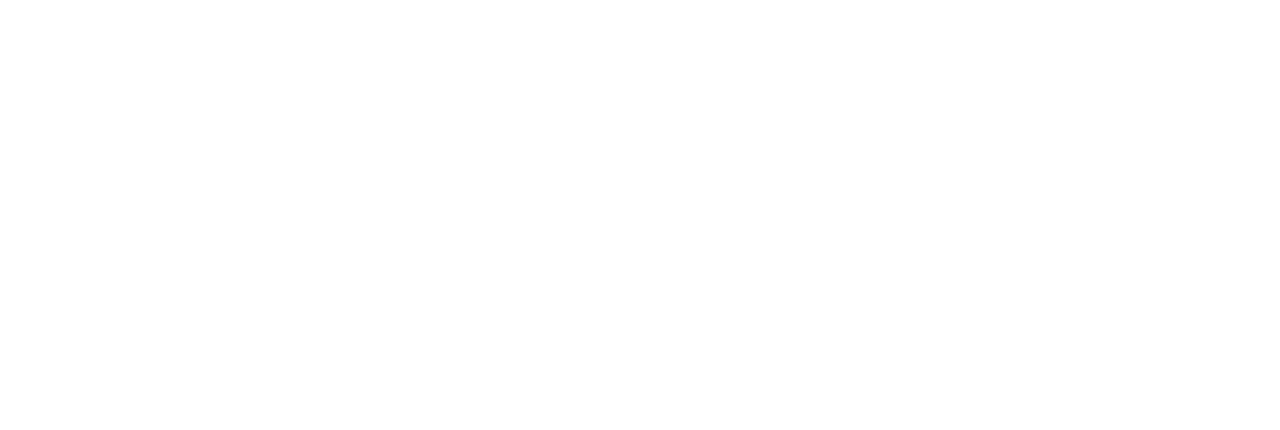
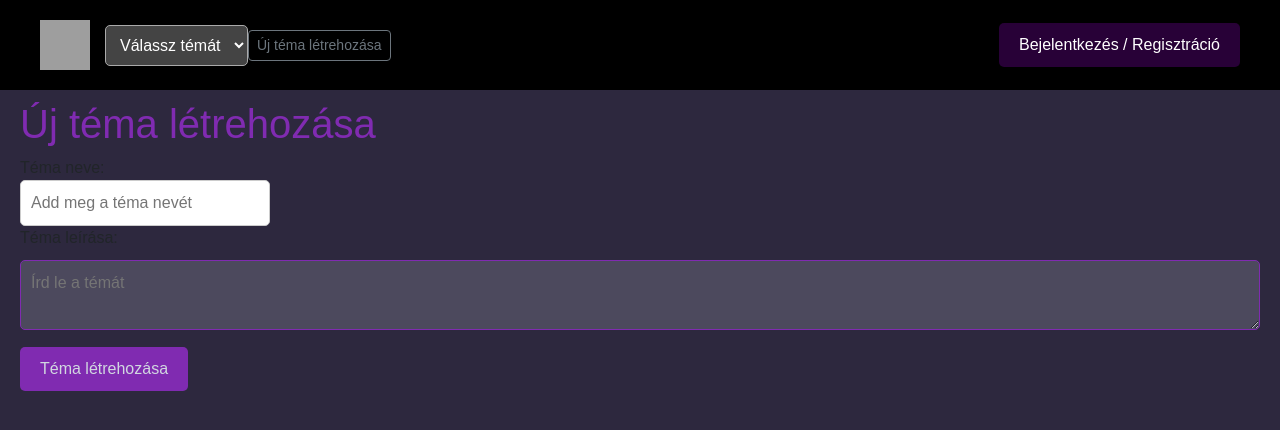
Before and after one commit to Kxuma/Vizsgaremek, a React (Create React App) app: page /UjTema in a window 1280 px wide. Before the commit this address had no page. Shown: the top 430 px of the page. Built offline with nearby package versions, Linux system fonts and the light colour scheme; grey boxes are pictures that could not be loaded.

Commit message:
Theme changed

```diff
--- a/src/App.css
+++ b/src/App.css
@@ -1,29 +1,48 @@
 .App {
+  height: 100%;
   font-family: Arial, sans-serif;
-  background-color: white; /* Fehér háttér az oldalnak */
-  color: black; /* Fekete szöveg */
+  background-color:  #2D283E;
   margin: 0 auto;
+}
+
+h1, h2{
+  color: #802bb1;
+}
+
+h2 {
+  margin-top: 40px;
+}
+
+p {
+  color: #d1d7E0;
+}
+
+html{
+  background-color: #2D283E;
+  color: #454f6f;
 }
 
 .content {
   padding: 20px;
+  margin-top: 80px;
 }
 
 textarea {
   width: 100%;
   padding: 10px;
   margin-top: 10px;
-  border: 1px solid #ccc;
+  border: 1px solid #802bb1;
   border-radius: 5px;
   box-sizing: border-box;
+  background-color: #4c495d;
 }
 
 .commentButton {
   padding: 10px 20px;
   margin-top: 10px;
   border: none;
-  background-color: #4caf50;
-  color: white;
+  background-color: #802bb1;
+  color: #d1d7E0;
   font-size: 16px;
   cursor: pointer;
   border-radius: 5px;
@@ -32,7 +51,7 @@
 }
 
 .commentButton:hover {
-  background-color: #45a049;
+  background-color: #7728a4;
 }
 
 ul {
--- a/src/App.js
+++ b/src/App.js
@@ -3,6 +3,7 @@
 import Home from './Home';
 import Feltetelek from './Feltetelek';
 import { BrowserRouter, Route, Routes } from 'react-router-dom';
+import UjTema from './UjTema';
 
 function App() {
   return (
@@ -11,8 +12,7 @@
 
         <Routes>
           <Route path="/" element={<Home/>}/>
-        </Routes>
-        <Routes>
+          <Route path="/UjTema" element={<UjTema/>}/>
           <Route path="/Feltetelek" element={<Feltetelek/>}/>
         </Routes>
       </BrowserRouter>
--- a/src/Home.js
+++ b/src/Home.js
@@ -92,7 +92,7 @@
     <div>
       <Navbar onSelectTopic={handleTopicSelect} />
 
-      <div className="content" style={{ marginTop: "80px" }}>
+      <div className="content" /*ittvolt eez a fos*/>
         <h1>{selectedTopic || "Fórum"}</h1>
 
         {user ? <p>Üdvözlünk, {user}!</p> : <p>Nem vagy bejelentkezve</p>}
--- a/src/Navbar.js
+++ b/src/Navbar.js
@@ -1,6 +1,7 @@
 import React, { useState } from "react";
 import "./Navbar.css";
 import Auth from "./Auth"; // Auth komponens importálása
+import { Link } from "react-router-dom";
 
 const Navbar = ({ onSelectTopic }) => {
   const [showAuth, setShowAuth] = useState(false); // Auth űrlap megjelenítése
@@ -18,6 +19,9 @@
           <option value="JavaScript">JavaScript</option>
           <option value="CSS">CSS</option>
         </select>
+          <Link to='/UjTema' className='btn btn-sm btn-outline-secondary'>
+            Új téma létrehozása
+          </Link>
       </div>
 
       <div className="navbar-right">
@@ -41,4 +45,5 @@
   );
 };
 
+
 export default Navbar;
--- /dev/null
+++ b/src/UjTema.js
@@ -0,0 +1,69 @@
+import React, { useState } from 'react';
+import Navbar from './Navbar';
+
+
+export default function UjTema() {
+  const [topicName, setTopicName] = useState("");  // Téma neve
+  const [description, setDescription] = useState(""); // Téma leírása
+
+  // Téma létrehozásának kezelése
+  const handleCreateTopic = () => {
+    if (topicName.trim() === "" || description.trim() === "") {
+      alert("Minden mező kitöltése kötelező!");
+      return;
+    }
+
+    // Itt végzi el a tényleges téma létrehozását
+    console.log("Új téma neve:", topicName);
+    console.log("Téma leírása:", description);
+
+    // Ezt módosíthatod a téma hozzáadásának logikájával (például API hívás)
+    alert("Új téma sikeresen létrejött!");
+
+    // Alapértelmezett értékek ürítése a mezőkben
+    setTopicName("");
+    setDescription("");
+  };
+
+  return (
+    <div>
+      <Navbar/>
+
+      <div className="content"/*itt is volt az a fos*/>
+        <h1>Új téma létrehozása</h1>
+
+        <div >
+          <label htmlFor="topicName">Téma neve:</label>
+          <br/>
+          <input
+            type="text"
+            id="topicName"
+            value={topicName}
+            onChange={(e) => setTopicName(e.target.value)}
+            placeholder="Add meg a téma nevét"
+
+          />
+        </div>
+
+        <div>
+          <label htmlFor="description">Téma leírása:</label>
+          <textarea
+            id="description"
+            value={description}
+            onChange={(e) => setDescription(e.target.value)}
+            placeholder="Írd le a témát"
+
+          />
+        </div>
+
+        <button className='commentButton'
+          onClick={handleCreateTopic}
+
+
+        >
+          Téma létrehozása
+        </button>
+      </div>
+    </div>
+  );
+}
--- a/src/index.css
+++ b/src/index.css
@@ -4,7 +4,7 @@
     'Ubuntu', 'Cantarell', 'Fira Sans', 'Droid Sans', 'Helvetica Neue',
     sans-serif;
   -webkit-font-smoothing: antialiased;
-  -moz-osx-font-smoothing: grayscale;
+  /* -moz-osx-font-smoothing: grayscale; */
 }
 
 code {
--- a/src/index.js
+++ b/src/index.js
@@ -1,8 +1,8 @@
 import React from 'react';
 import ReactDOM from 'react-dom/client';
 import './index.css';
+import 'bootstrap/dist/css/bootstrap.css';
 import App from './App';
-import 'bootstrap/dist/css/bootstrap.css';
 
 
 const root = ReactDOM.createRoot(document.getElementById('root'));
```
